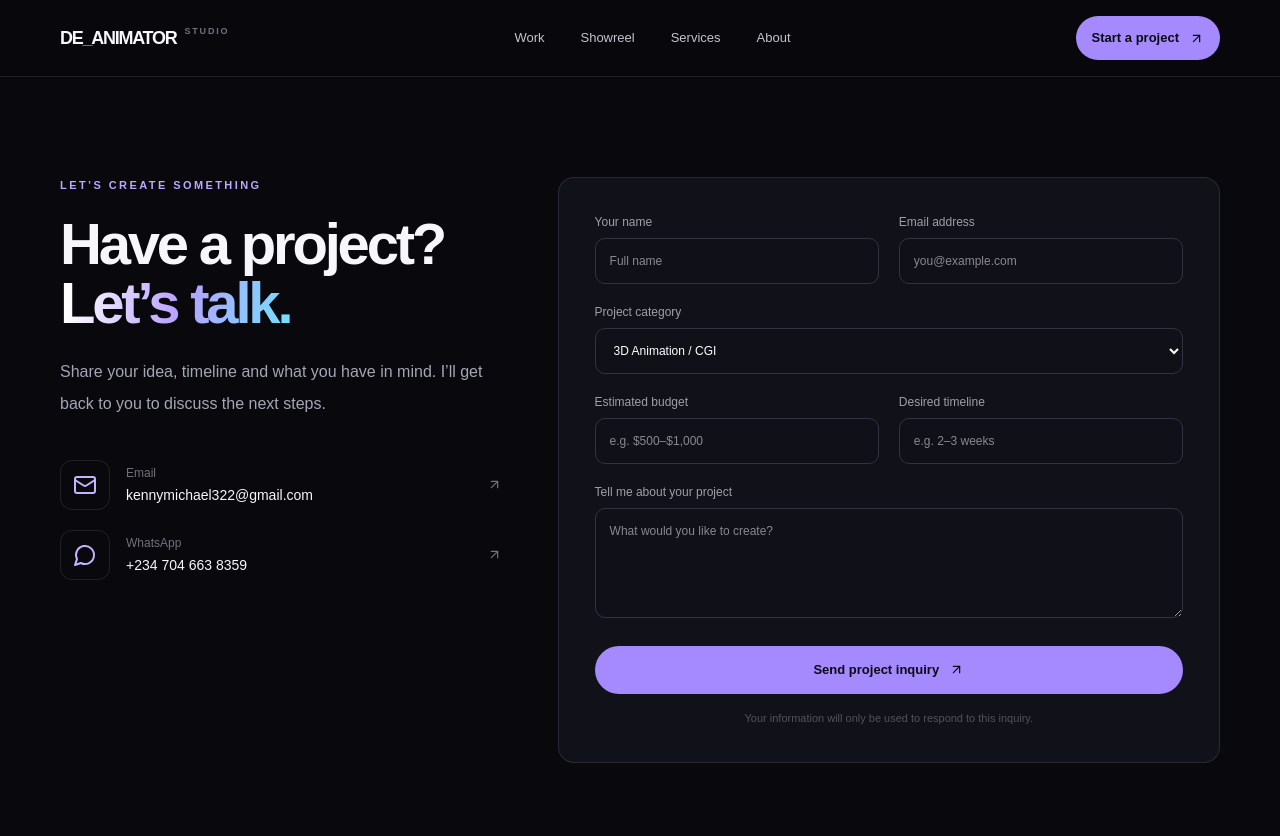
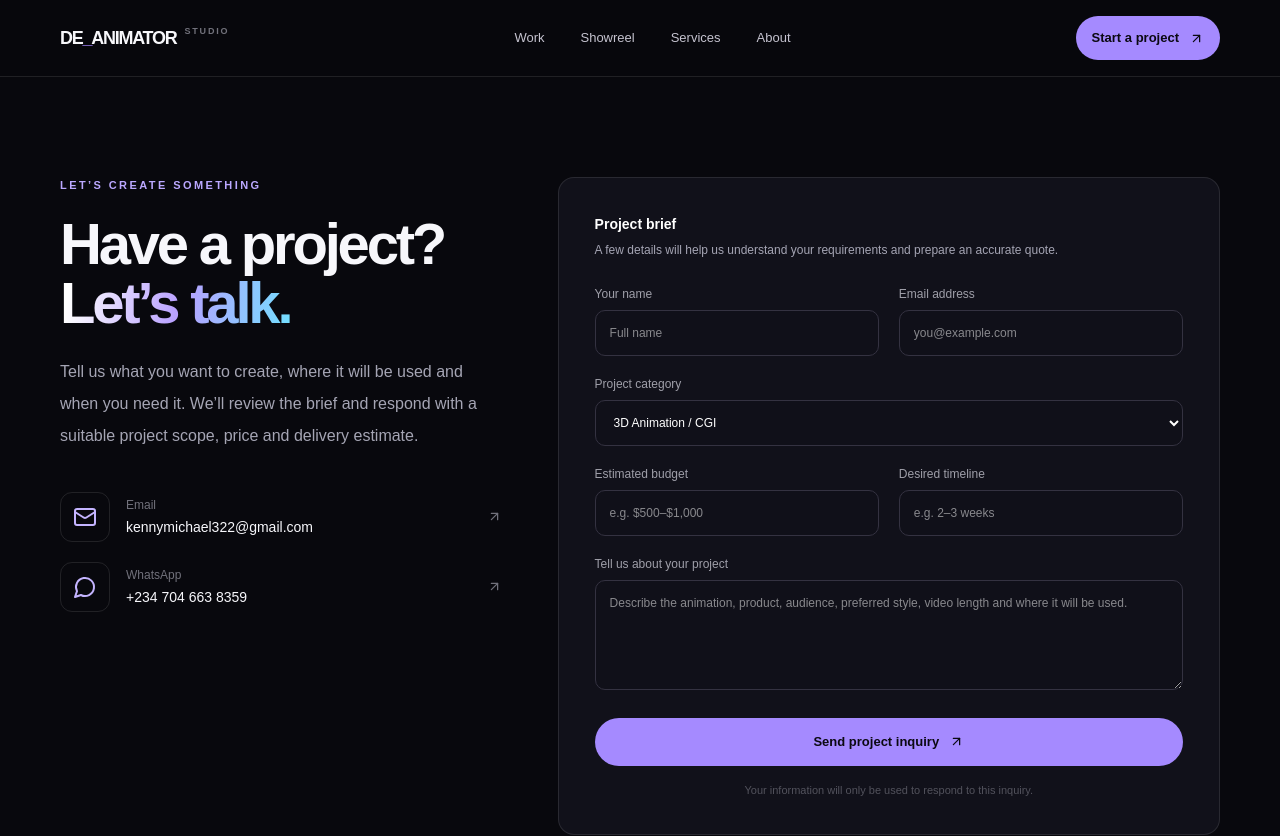
Before and after one commit to kenny6292/DE_ANIMATOR, a Next.js app: page /contact in a window 1280 px wide. Shown: the top 836 px of the page. Built offline with nearby package versions, Linux system fonts and the light colour scheme.

Commit message:
Improve project inquiry form for animation leads

```diff
--- a/src/app/contact/page.jsx
+++ b/src/app/contact/page.jsx
@@ -38,7 +38,7 @@ export default function Contact() {
         <div>
           <p className="eyebrow mb-5">Let’s create something</p>
           <h1 className="section-heading">Have a project?<br /><span className="gradient-text">Let’s talk.</span></h1>
-          <p className="muted mt-6 max-w-md leading-8">Share your idea, timeline and what you have in mind. I’ll get back to you to discuss the next steps.</p>
+          <p className="muted mt-6 max-w-md leading-8">Tell us what you want to create, where it will be used and when you need it. We’ll review the brief and respond with a suitable project scope, price and delivery estimate.</p>
           <div className="mt-10 space-y-5">
             <a href={`mailto:${emailAddress}`} className="flex items-center gap-4 transition hover:text-violet-200">
               <span className="rounded-xl border border-white/10 p-3 text-violet-300"><Mail /></span>
@@ -53,13 +53,17 @@ export default function Contact() {
           </div>
         </div>
         <form onSubmit={submit} className="rounded-2xl border border-white/10 bg-[#11111a] p-6 md:p-9">
+          <div className="mb-6">
+            <p className="text-sm font-semibold text-white">Project brief</p>
+            <p className="muted mt-1 text-xs leading-6">A few details will help us understand your requirements and prepare an accurate quote.</p>
+          </div>
           <div className="grid gap-5 sm:grid-cols-2">
             <label className="text-xs text-zinc-400">Your name<input required name="name" className="input mt-2" placeholder="Full name" /></label>
             <label className="text-xs text-zinc-400">Email address<input required type="email" name="email" className="input mt-2" placeholder="you@example.com" /></label>
-            <label className="text-xs text-zinc-400 sm:col-span-2">Project category<select name="category" className="input mt-2"><option>3D Animation / CGI</option><option>2D Animation</option><option>Product Animation</option><option>Motion Graphics</option><option>Character / VTuber</option><option>Other</option></select></label>
+            <label className="text-xs text-zinc-400 sm:col-span-2">Project category<select name="category" className="input mt-2"><option>3D Animation / CGI</option><option>2D Animation</option><option>Product Animation</option><option>AI Animation</option><option>Motion Graphics</option><option>Website Animation</option><option>Character / VTuber</option><option>Other</option></select></label>
             <label className="text-xs text-zinc-400">Estimated budget<input name="budget" className="input mt-2" placeholder="e.g. $500–$1,000" /></label>
             <label className="text-xs text-zinc-400">Desired timeline<input name="timeline" className="input mt-2" placeholder="e.g. 2–3 weeks" /></label>
-            <label className="text-xs text-zinc-400 sm:col-span-2">Tell me about your project<textarea required name="message" rows="5" className="input mt-2" placeholder="What would you like to create?" /></label>
+            <label className="text-xs text-zinc-400 sm:col-span-2">Tell us about your project<textarea required name="message" rows="5" className="input mt-2" placeholder="Describe the animation, product, audience, preferred style, video length and where it will be used." /></label>
           </div>
           <button disabled={busy} className="btn btn-primary mt-6 w-full disabled:opacity-50">{busy ? "Sending..." : "Send project inquiry"} <ArrowUpRight size={15} /></button>
           {status && <p role="status" className="mt-4 text-sm text-violet-200">{status}</p>}
```
